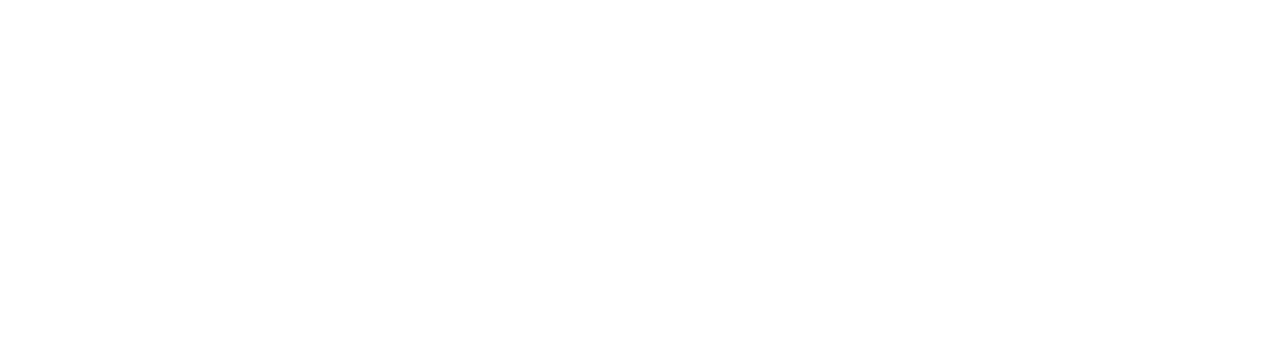
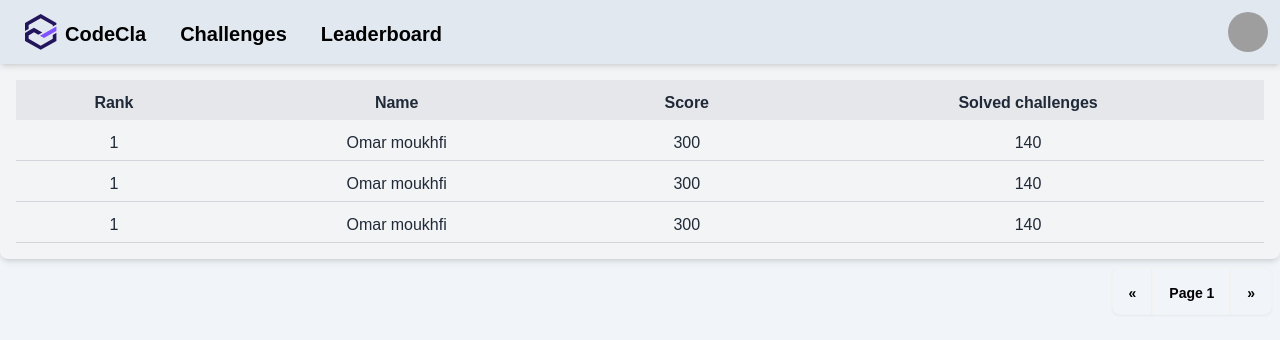
Before and after one commit to MohamedGouaouri/cla-coders-dashboard, a React (Vite) app: page /leaderboard in a window 1280 px wide. Before the commit this address had no page. Shown: the top 340 px of the page. Built offline with nearby package versions, Linux system fonts and the light colour scheme; grey boxes are pictures that could not be loaded.

Commit message:
feat: add leaderboard page with pagination buttons

```diff
--- a/index.html
+++ b/index.html
@@ -2,7 +2,7 @@
 <html lang="en">
   <head>
     <meta charset="UTF-8" />
-    <link rel="icon" type="image/svg+xml" href="/vite.svg" />
+    <link rel="icon" type="image/svg+xml" href="/logo.svg" />
     <meta name="viewport" content="width=device-width, initial-scale=1.0" />
     <link rel="preconnect" href="https://fonts.googleapis.com">
     <link rel="preconnect" href="https://fonts.gstatic.com" crossorigin>
--- a/src/App.jsx
+++ b/src/App.jsx
@@ -4,6 +4,7 @@
 import { Routes, Route } from "react-router-dom";
 import { Home } from './pages/home/Home';
 import Workspace from './pages/workspace/Workspace';
+import Leaderboard from './pages/leaderboard/Leaderboard';
 
 function App() {
 
@@ -13,6 +14,7 @@
         <Route path='/' element={<Home />}/>
         <Route path='/challenges' element={<Home />}/>
         <Route path='/workspace/:id' element={<Workspace />}/>
+        <Route path='/leaderboard' element={<Leaderboard />}/>
         <Route path='/signup' element={<SignupPage />}/>
         <Route path='/login' element={<SigninPage />}/>
       </Routes>
--- a/src/pages/leaderboard/Leaderboard.jsx
+++ b/src/pages/leaderboard/Leaderboard.jsx
@@ -1,8 +1,83 @@
+import { Link } from "react-router-dom";
+import { Navbar } from "../../components/Navbar";
+import { useState } from "react";
 
 function Leaderboard() {
+
+  // TODO: Handle load data
+
+  const [page, setPage] = useState(1)
+  const handleNextPage = () => {
+    setPage(page+1) // TODO: Handle page < maxPages
+  }
+  const handlePrevPage = () => {
+    page > 1 && setPage(page-1)
+  }
   return (
-    <div>Leaderboard</div>
-  )
+    <div className="h-screen w-screen overflow-scroll bg-slate-100">
+        <Navbar />
+        <div className="overflow-scroll shadow-md bg-gray-100 rounded-lg p-4">
+
+          <table className="table-auto w-full text-gray-800">
+              {/* head */}
+              <thead className="bg-gray-200 text-center">
+                  <tr>
+                      <th className="px-4 py-2">Rank</th>
+                      <th className="px-4 py-2">Name</th>
+                      <th className="px-4 py-2">Score</th>
+                      <th className="px-4 py-2">Solved challenges</th>
+                  </tr>
+              </thead>
+              <tbody>
+                  {/* rows */}
+                  <tr className="border-b border-gray-300">
+                      <td className="px-4 py-2 flex justify-center">
+                          1
+                      </td>
+                      {/* TODO: Chanege this to real id */}
+                      <td><Link to={'/workspace/0'} className="px-4 py-2">Omar moukhfi</Link></td>
+                      <td className="px-4 py-2">300</td>
+                      <td className="px-4 py-2">140</td>
+                  </tr>
+
+                  {/* Add more rows as needed */}
+                  <tr className="border-b border-gray-300">
+                      <td className="px-4 py-2 flex justify-center">
+                          1
+                      </td>
+                      {/* TODO: Chanege this to real id */}
+                      <td><Link to={'/workspace/0'} className="px-4 py-2">Omar moukhfi</Link></td>
+                      <td className="px-4 py-2">300</td>
+                      <td className="px-4 py-2">140</td>
+                  </tr>
+
+                  <tr className="border-b border-gray-300">
+                      <td className="px-4 py-2 flex justify-center">
+                          1
+                      </td>
+                      {/* TODO: Chanege this to real id */}
+                      <td><Link to={'/workspace/0'} className="px-4 py-2">Omar moukhfi</Link></td>
+                      <td className="px-4 py-2">300</td>
+                      <td className="px-4 py-2">140</td>
+                  </tr>
+              </tbody>
+          </table>
+
+      </div>
+      <div className="flex flex-row-reverse">
+        <div className="join m-2">
+              <button
+                onClick={handlePrevPage}
+                className="join-item btn bg-slate-100 text-black hover:bg-textPrimary hover:text-white">«</button>
+              <button className="join-item btn bg-slate-100 text-black hover:bg-textPrimary hover:text-white">Page {page}</button>
+              <button
+                onClick={handleNextPage}
+                className="join-item btn bg-slate-100 text-black hover:bg-textPrimary hover:text-white">»</button>
+        </div>
+      </div>
+    </div>
+
+);
 }
 
 export default Leaderboard
```
Also changed, not shown: logo.svg (added).
